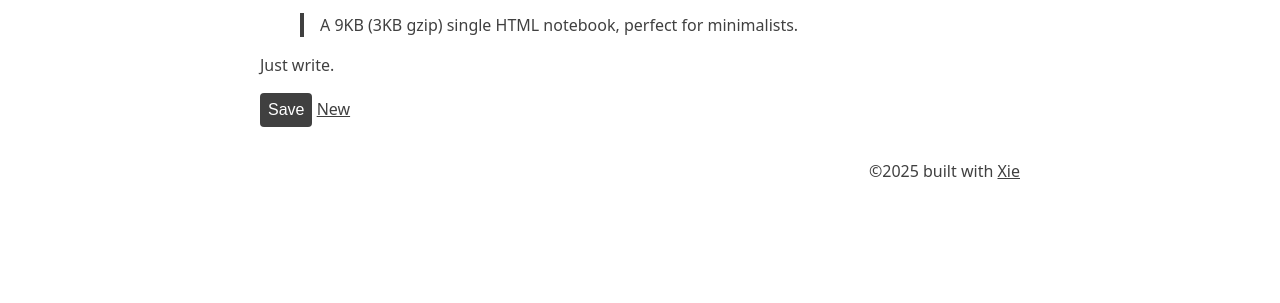
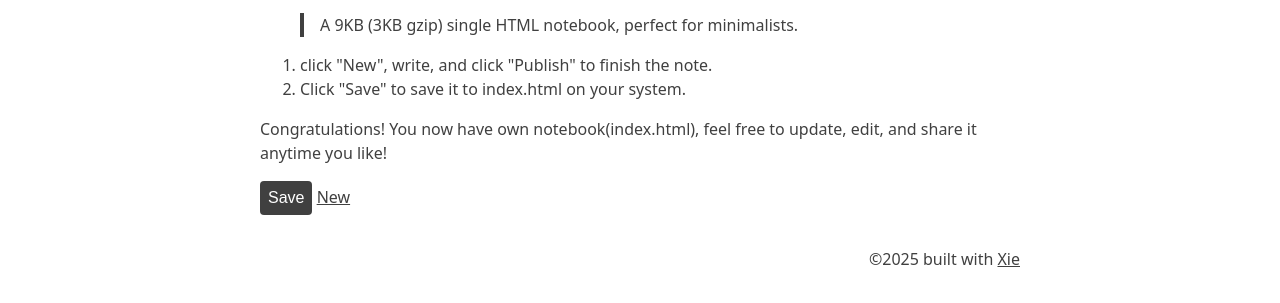
Before and after one commit to chunqiuyiyu/xie, a website built with Vite: page index.html in a window 1280 px wide. Shown: the part 93-396 px from the top of the page. Built offline with nearby package versions, Linux system fonts and the light colour scheme.

Commit message:
Improve instructions and formatting in index.html
Added step-by-step usage instructions and updated formatting for better readability. Enhanced the introductory section to guide users on creating and saving notes.

```diff
--- a/index.html
+++ b/index.html
@@ -3,7 +3,10 @@
   <head>
     <meta charset="UTF-8" />
     <meta name="viewport" content="width=device-width, initial-scale=1.0" />
-    <meta name="description" content="A single HTML notebook, perfect for minimalists." />
+    <meta
+      name="description"
+      content="A single HTML notebook, perfect for minimalists."
+    />
     <title>Xie</title>
     <link rel="stylesheet" href="styles/neat.css" />
     <link rel="stylesheet" href="styles/custom.css" />
@@ -11,8 +14,19 @@
   <body>
     <header class="breathe">
       <h1><a href="#archive">Xie</a></h1>
-      <blockquote>A 9KB (3KB gzip) single HTML notebook, perfect for minimalists.</blockquote>
-      <p>Just write.</p>
+      <blockquote>
+        A 9KB (3KB gzip) single HTML notebook, perfect for minimalists.
+      </blockquote>
+
+      <ol>
+        <li>click "New", write, and click "Publish" to finish the note.</li>
+        <li>Click "Save" to save it to index.html on your system.</li>
+      </ol>
+
+      <p>
+        Congratulations! You now have own notebook(index.html), feel free to
+        update, edit, and share it anytime you like!
+      </p>
 
       <p>
         <button id="save">Save</button>
@@ -46,8 +60,8 @@
     <footer>
       <p style="float: right">
         ©2025 built with
-          <a href="https://github.com/chunqiuyiyu/xie">Xie</a>
-          <time id="buildTime"></time>
+        <a href="https://github.com/chunqiuyiyu/xie">Xie</a>
+        <time id="buildTime"></time>
       </p>
     </footer>
 
```
